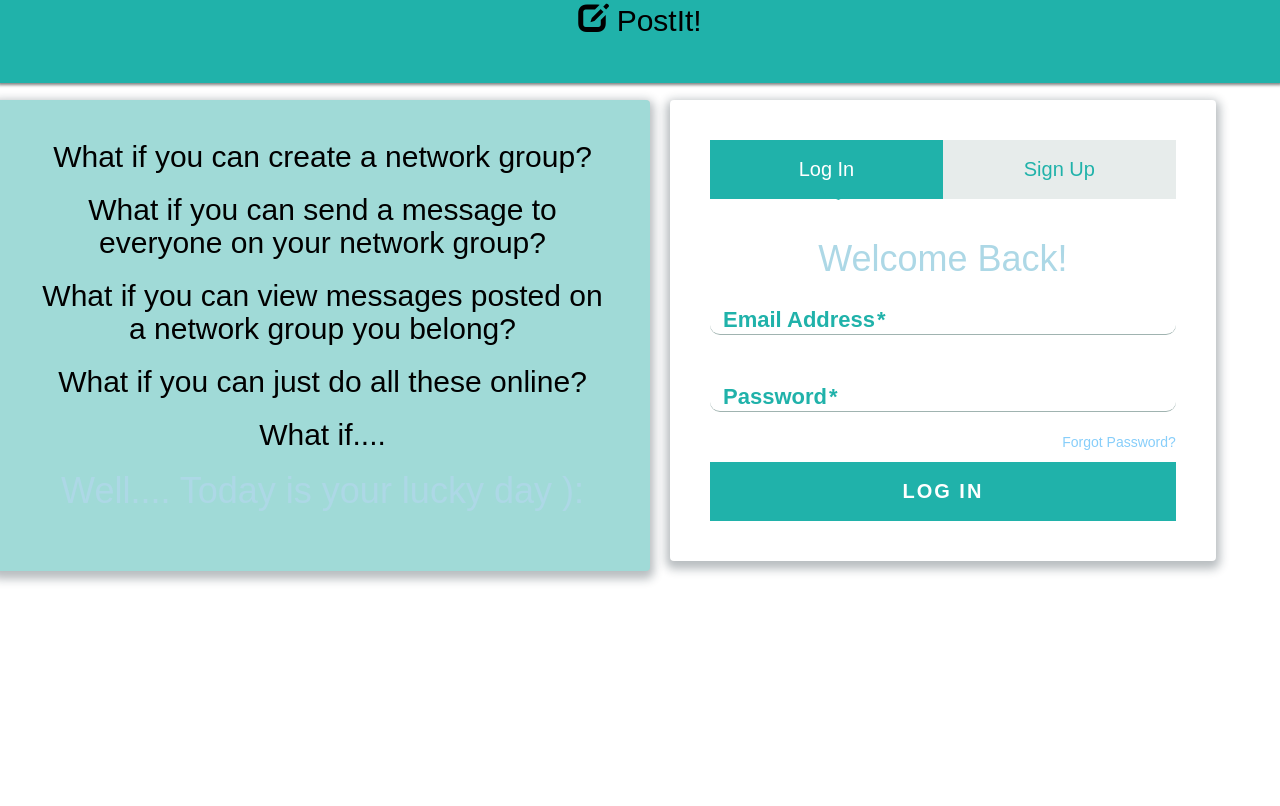
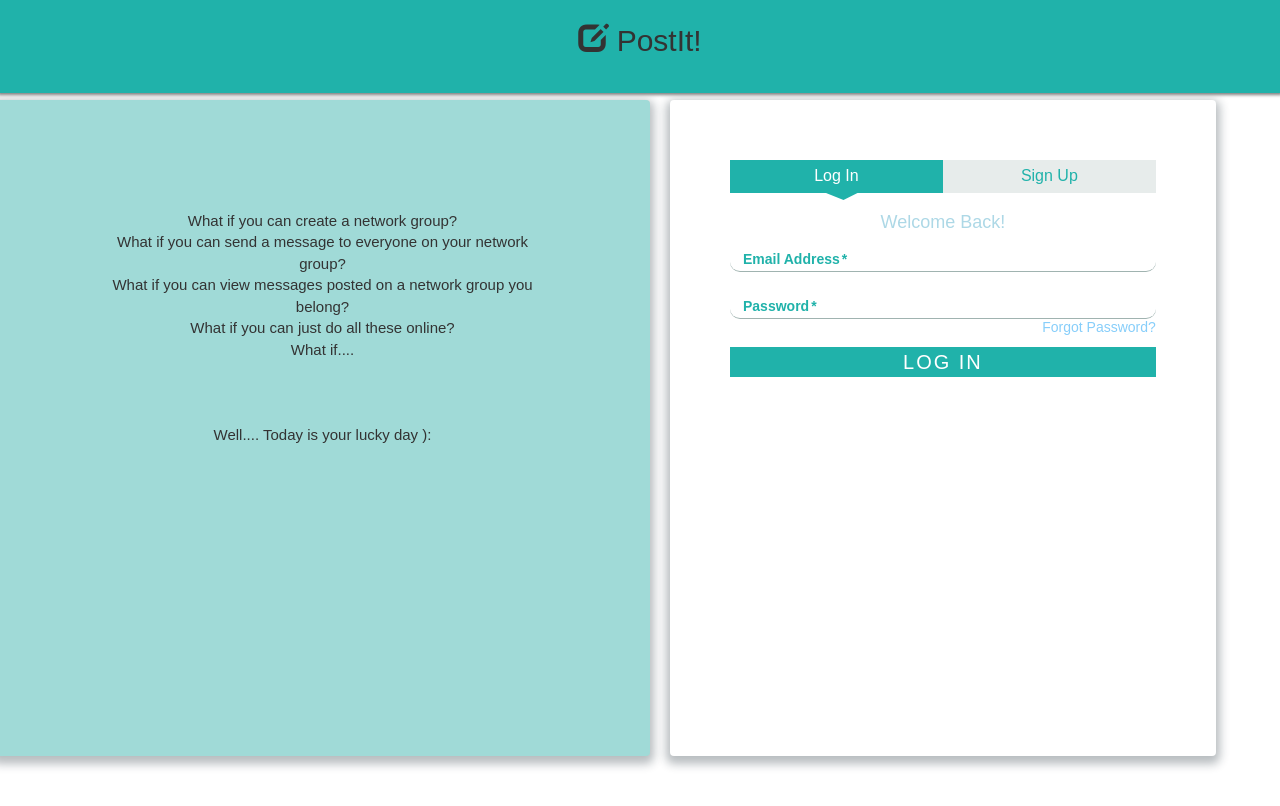
Before and after one commit to larrystone/BC_24_postit, a website: page template/views/home.html in a window 1280 px wide. Drawn offline with nearby package versions, Linux system fonts and the light colour scheme.

```diff
--- /dev/null
+++ b/server/generated/app.js
@@ -0,0 +1,18 @@
+'use strict';
+
+var _express = require('express');
+
+var _express2 = _interopRequireDefault(_express);
+
+var _routes = require('./routes');
+
+var _routes2 = _interopRequireDefault(_routes);
+
+function _interopRequireDefault(obj) { return obj && obj.__esModule ? obj : { default: obj }; }
+
+_express2.default.use('/', _routes2.default);
+
+_express2.default.listen(3000, function () {
+    console.log('App is listening on port 3000');
+});
+//# sourceMappingURL=app.js.map
--- /dev/null
+++ b/server/generated/routes/index.js
@@ -0,0 +1,2 @@
+"use strict";
+//# sourceMappingURL=index.js.map
--- /dev/null
+++ b/server/server/app.js
@@ -0,0 +1,8 @@
+import app from 'express';
+import routes from './routes';
+
+app.use('/', routes);
+
+app.listen(3000, () => {
+    console.log('App is listening on port 3000');
+});
--- a/template/scss/home.scss
+++ b/template/scss/home.scss
@@ -32,7 +32,8 @@
 }
 
 .box {
-  padding: 40px;
+  padding: 60px;
+  height: 82vh;
   margin: 100px 10px;
   border-radius: 4px;
   box-shadow: 0 4px 10px 4px rgba(19, 35, 47, 0.3);
@@ -41,7 +42,7 @@
 .tab-group {
   list-style: none;
   padding: 0;
-  margin: 0 0 40px 0;
+  margin: 0 0 20px 0;
   &:after {
     content: "";
     display: table;
@@ -50,10 +51,10 @@
   li {
     display: block;
     text-decoration: none;
-    padding: 15px;
+    padding: 5px;
     background: rgba(160, 179, 176, 0.25);
     color: lightseagreen;
-    font-size: 20px;
+    font-size: 16px;
     float: left;
     width: 50%;
     text-align: center;
@@ -71,7 +72,7 @@
     &::after {
       content: "";
       position: absolute;
-      transform: translateY(350%) translateX(-90%);
+      transform: translateY(250%) translateX(-90%);
       border-width: 10px 20px 0 25px;
       border-style: solid;
       border-color: lightseagreen  transparent transparent transparent;
@@ -85,38 +86,25 @@
   display: none;
 }
 
-h1 {
+h4 {
   text-align: center;
   color: lightblue;
-  font-weight: 300;
-  margin: 0 0 20px;
-}
-
-h2 {
-  text-align: center;
-  color: lightblue;
-  font-weight: 300;
-  margin: 0 0 20px;
-  color: black;
+  margin: 0 0 10px;
 }
 
 label {
   position: absolute;
-  -webkit-transform: translateY(6px);
   transform: translateY(6px);
   left: 13px;
   color: lightseagreen;
-  -webkit-transition: all 0.25s ease;
   transition: all 0.25s ease;
-  -webkit-backface-visibility: hidden;
   pointer-events: none;
-  font-size: 22px;
+  font-size: 14px;
   .req {
     margin: 2px;
     color: lightseagreen;
   }
   &.active {
-    -webkit-transform: translateY(-20px);
     transform: translateY(-20px);
     left: 2px;
     font-size: 14px;
@@ -130,7 +118,7 @@
 }
 
 input, textarea {
-  font-size: 22px;
+  font-size: 16px;
   display: block;
   width: 100%;
   height: 100%;
@@ -160,23 +148,21 @@
 
 .field-wrap {
   position: relative;
-  margin-bottom: 40px;
+  margin-bottom: 18px;
 }
 
 .button {
   border: 0;
   outline: none;
   border-radius: 0;
-  padding: 15px 0;
+  padding: 1px 0;
   font-size: 2rem;
-  font-weight: 600;
+  font-weight: 300;
   text-transform: uppercase;
   letter-spacing: .1em;
   background: lightseagreen;
   color: #ffffff;
-  -webkit-transition: all 0.5s ease;
   transition: all 0.5s ease;
-  -webkit-appearance: none;
   &:hover, &:focus {
     background: lightseagreen;
   }
@@ -200,3 +186,9 @@
   background-color: lightseagreen;
   animation: infoanimation 5s linear 2s infinite alternate;
 }
+
+.info-text {
+  padding: 50px;
+  text-align: center;
+  font-size: 15px;
+}
--- a/template/views/home.html
+++ b/template/views/home.html
@@ -16,12 +16,12 @@
     </header>
     <div class="main row">
     <section class="box info hidden-xs col-sm-6">
-      <h2>What if you can create a network group?</h2>
-      <h2>What if you can send a message to everyone on your network group?</h2>
-      <h2>What if you can view messages posted on a network group you belong?</h2>
-      <h2>What if you can just do all these online?</h2>
-      <h2>What if....</h2>
-      <h1>Well.... Today is your lucky day ):</h1>
+      <p class="info-text">What if you can create a network group? <br/>
+      What if you can send a message to everyone on your network group?<br/>
+      What if you can view messages posted on a network group you belong?<br/>
+      What if you can just do all these online?<br/>
+      What if....<br/><br/><br/><br/>
+      Well.... Today is your lucky day ):</p>
     </section>
 
     <section class="box form col-xs-12 col-sm-5">
@@ -32,7 +32,7 @@
 
       <div class="tab-content">
         <div id="login">
-          <h1>Welcome Back!</h1>
+          <h4>Welcome Back!</h4>
 
           <form action="/api/user/signin" method="post">
 
@@ -59,7 +59,7 @@
 
         </div>
         <div id="signup">
-          <h1>Sign Up for Free</h1>
+          <h4>Sign Up for Free</h4>
 
           <form action="/api/user/signup" method="post">
 
```
Also changed, not shown: package.json (+7 -4 lines), template/views/dashboard.html (+1 -1 lines), server/server/routes/index.js (added), template/css/home.css, 3 other files.
